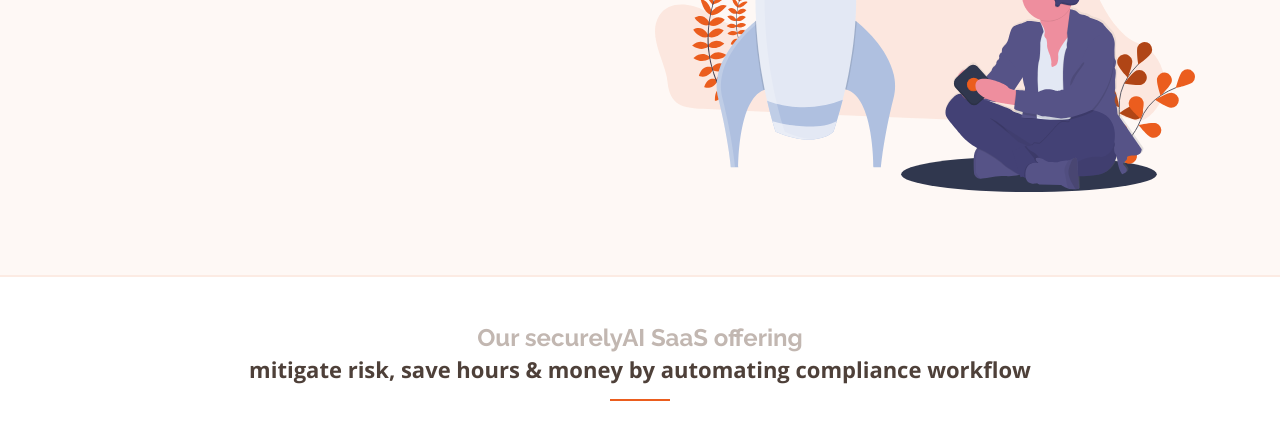
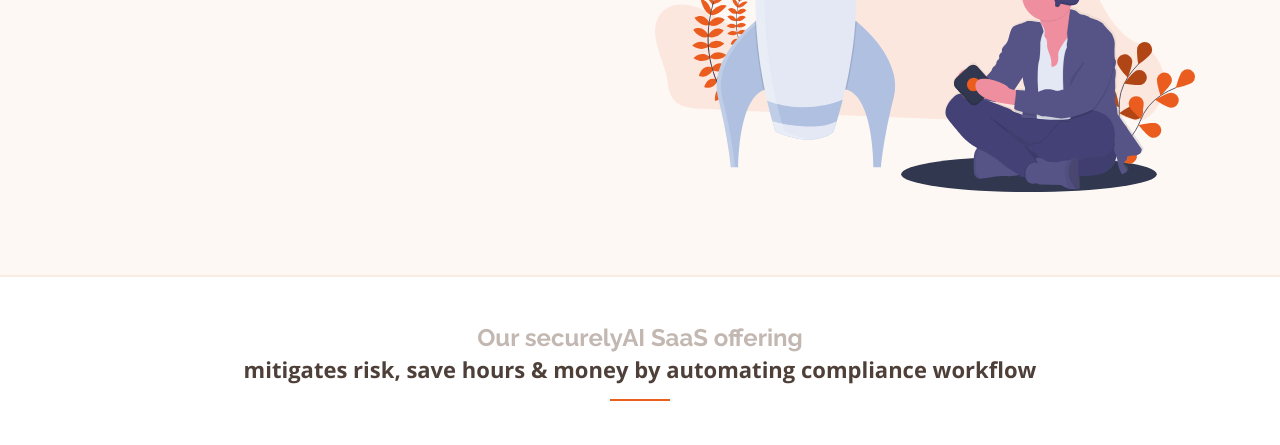
Before and after one commit to marketingaiio/SecurelyAI, a plain HTML site: page index.html in a window 1280 px wide. Shown: the part 355-800 px from the top of the page. Drawn offline with nearby package versions, Linux system fonts and the light colour scheme.

Commit message:
Update index.html

```diff
--- a/index.html
+++ b/index.html
@@ -98,7 +98,7 @@
                 <div class="section-title" data-aos="fade-up">
 
                     <h2>Our securelyAI SaaS offering </h2>
-                    <p style="font-size:22px">mitigate risk, save hours & money by automating compliance workflow</p>
+                    <p style="font-size:22px">mitigates risk, save hours & money by automating compliance workflow</p>
 
                 </div>
 
```
